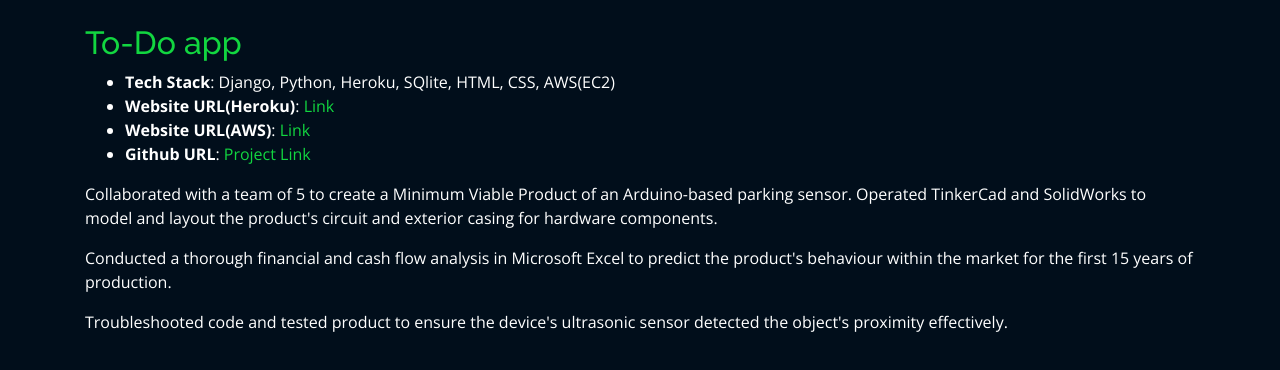
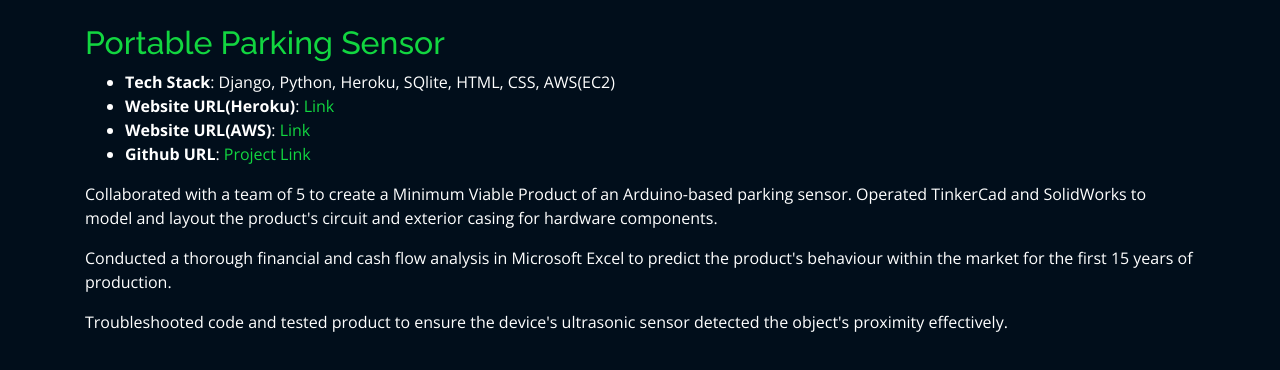
Before and after one commit to juliamdyck/juliamdyck.github.io, a plain HTML site: page projects/todo.html in a window 1280 px wide. Drawn offline with nearby package versions, Linux system fonts and the light colour scheme; files whose address does not match are found by name.

Commit message:
updating titles

```diff
--- a/projects/todo.html
+++ b/projects/todo.html
@@ -43,7 +43,7 @@
 
           <div class="col-lg-12 portfolio-info">
             <br>
-            <h2 style="color:#12d640">To-Do app</h2>
+            <h2 style="color:#12d640">Portable Parking Sensor</h2>
 
             <ul>
               <li><strong>Tech Stack</strong>: Django, Python, Heroku, SQlite, HTML, CSS, AWS(EC2)</li>
```
